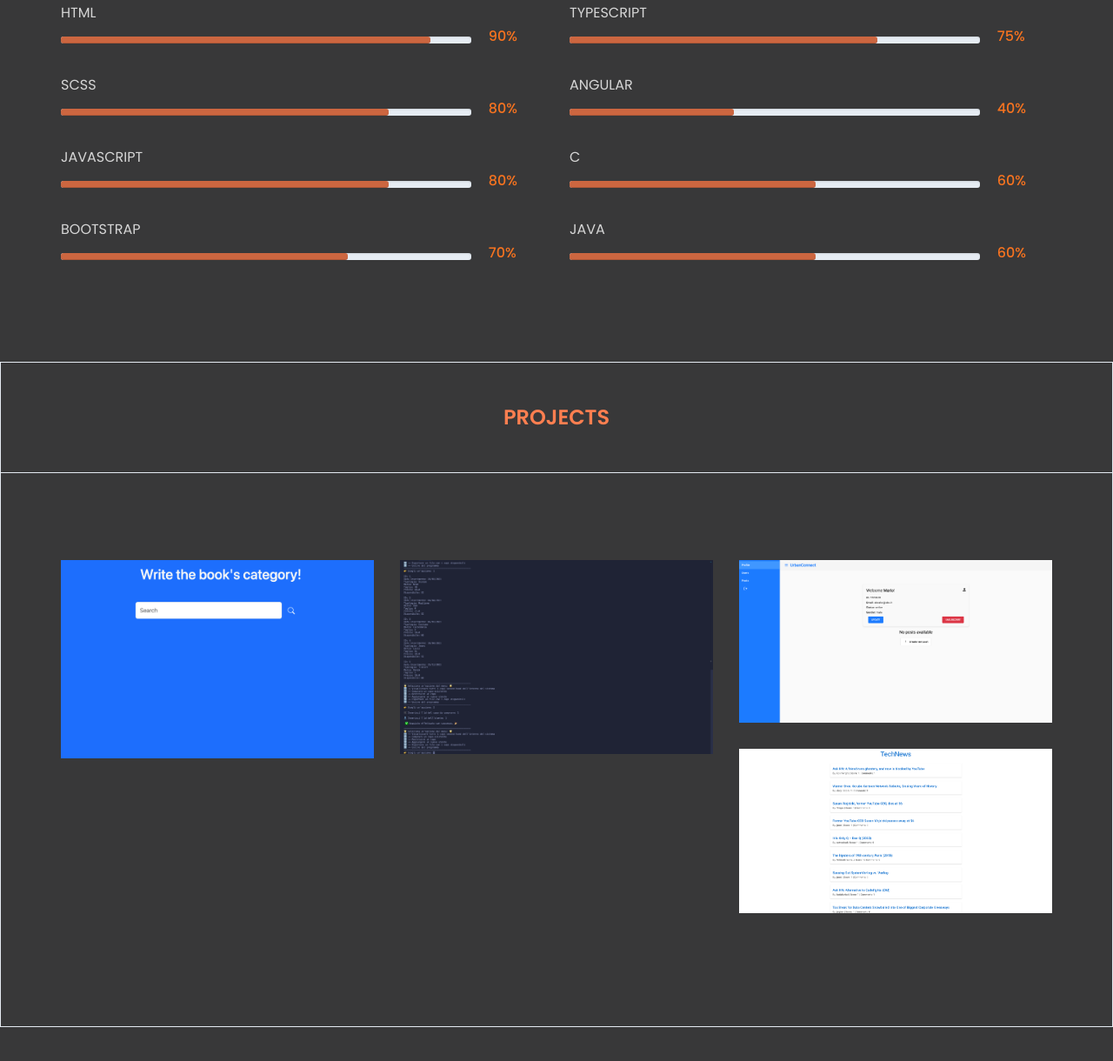
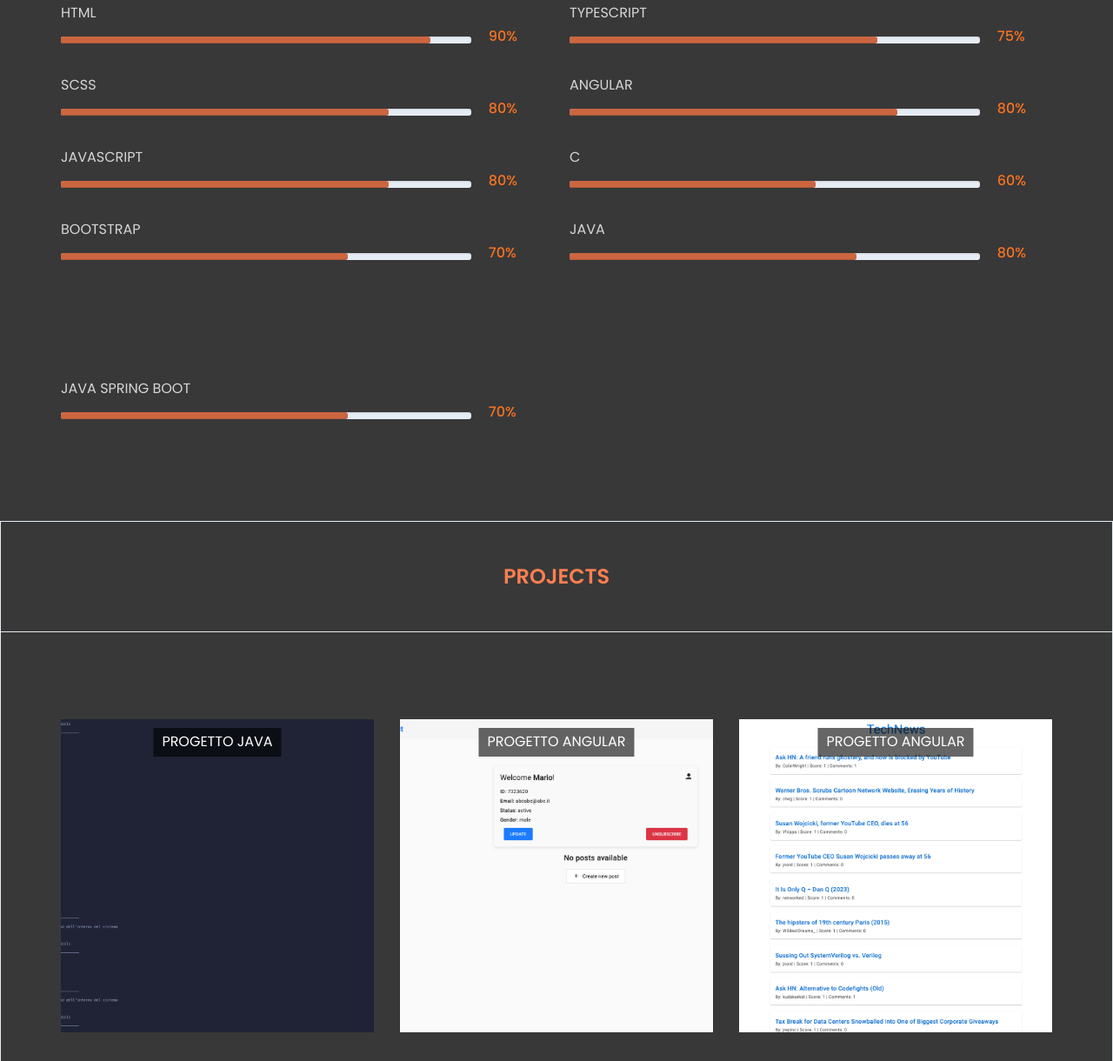
Before and after one commit to DanielIozia/DanielIozia.github.io, a plain HTML site: page index.html in a window 1280 px wide. Shown: the part 2479-3699 px from the top of the page at 87% size. Drawn offline with nearby package versions, Linux system fonts and the light colour scheme.

Commit message:
aggiunta skill java bootstrap, sistemata visualizzazione dei progetti, aggiunto titolo ai progetti e cambiato cv

```diff
--- a/assets/css/style.css
+++ b/assets/css/style.css
@@ -611,11 +611,13 @@ span.single-timeline-horizontal.spacial-horizontal-line {width: 88px;}
         9. Portfolio
 --------------------------------------*/
 .portfolio {
-    padding:  50px 0 100px;
-    border:  1px solid #e5ebf2;
+    padding: 50px 0 100px;
+    border: 1px solid #e5ebf2;
 }
 
-.portfolio-content {padding-top: 100px;}
+.portfolio-content {
+    padding-top: 100px;
+}
 
 /* ---- .item ---- */
 .isotope:after {
@@ -623,65 +625,74 @@ span.single-timeline-horizontal.spacial-horizontal-line {width: 88px;}
     display: block;
     clear: both;
 }
+
 .isotope .item {
-    position:relative;
-    overflow:hidden;
+    position: relative;
+    overflow: hidden;
     margin-bottom: 30px;
+    width: 100%; /* Imposta la larghezza al 100% del contenitore */
+    aspect-ratio: 1/1; /* Imposta il rapporto d'aspetto 1:1 per rendere il contenitore quadrato */
+    display: flex;
+    align-items: center;
+    justify-content: center;
+    flex-direction: column; /* Per impilare il titolo sopra l'immagine */
 }
-/*.item img*/
-.isotope .item img{
-    max-width:100%;
-    max-height:100%;
-    -webkit-transition: .5s;
-    -moz-transition: .5s;
-    -ms-transition: .5s;
-    -o-transition: .5s;
+
+
+.image-title {
+    position: absolute;
+    top: 10px; /* Distanza dalla parte superiore del contenitore */
+    left: 50%; /* Posiziona il titolo al centro orizzontalmente */
+    transform: translateX(-50%); /* Allinea centralmente il testo */
+    color: #ffffff; /* Colore del testo */
+    background-color: rgba(0, 0, 0, 0.6); /* Sfondo semitrasparente per contrasto */
+    padding: 5px 10px; /* Spaziatura interna */
+    font-size: 16px; /* Dimensione del testo */
+    z-index: 2; /* Assicura che il titolo stia sopra l'immagine */
+    text-transform: uppercase; /* Trasforma il testo in maiuscolo */
+    text-align: center; /* Centra il testo all'interno del div */
+    white-space: nowrap; /* Impedisce al testo di andare a capo */
+    overflow: hidden; /* Nasconde il testo che eccede */
+    text-overflow: ellipsis; /* Aggiunge i puntini di sospensione se il testo è troppo lungo */
+}
+
+.isotope .item img {
+    width: 100%; /* L'immagine occupa tutta la larghezza del contenitore */
+    height: 100%; /* L'immagine occupa tutta l'altezza del contenitore */
+    object-fit: cover; /* Assicura che l'immagine copra interamente il contenitore senza deformarsi */
+    transition: 0.5s; /* Transizione su hover */
+}
+
+.isotope .item:hover img {
+    transform: scale(1.1); /* Ingrandisce l'immagine leggermente quando si passa sopra con il mouse */
+}
+
+/*.isotope-overlay*/
+.isotope-overlay {
+    position: absolute;
+    height: 100%;
+    width: 100%;
+    background: rgba(31, 44, 108, .5);
+    display: flex;
+    align-items: center;
+    text-transform: uppercase;
+    justify-content: center;
+    flex-direction: row;
+    transform: scale(0);
     transition: .5s;
 }
-.isotope .item:hover  img{
-    -webkit-transform:scale(1.5);
-    -moz-transform:scale(1.5);
-    -ms-transform:scale(1.5);
-    -o-transform:scale(1.5);
-    transform:scale(1.5);
-}/*.item img*/
 
-/*.isotope-overlay*/
-.isotope-overlay{
-    position:absolute;
-    height:100%;
-    width:100%;
-    background:rgba(31,44,108,.5);
-    display:flex;
-    align-items:center;
-    text-transform: uppercase;
-    justify-content:center;
-    flex-direction:row;
-    -webkit-transform:scale(0);
-    -moz-transform:scale(0);
-    -ms-transform:scale(0);
-    -o-transform:scale(0);
-    transform:scale(0);
-    -webkit-transition: .5s;
-    -moz-transition: .5s;
-    -ms-transition: .5s;
-    -o-transition: .5s;
-    transition: .5s;
-}
 .isotope-overlay a {
     display: inline-block;
     color: #fff;
     font-size: 14px;
     text-align: center;
 }
-.isotope .item:hover .isotope-overlay{
-    -webkit-transform:scale(1);
-    -moz-transform:scale(1);
-    -ms-transform:scale(1);
-    -o-transform:scale(1);
-    transform:scale(1);
-    top:0;
-}/*.isotope-overlay*/
+
+.isotope .item:hover .isotope-overlay {
+    transform: scale(1);
+    top: 0;
+}
 
 /*-------------------------------------
         10. Clients
--- a/index.html
+++ b/index.html
@@ -226,7 +226,7 @@
 						<div class="col-sm-6">
 							<div class="single-horizontal-timeline">
 								<div class="experience-time">
-									<h2>2023 - In Progress</h2>
+									<h2>10/2023 - 10/2024</h2>
 									<h3>master <span> in </span> full stack development</h3>
 								</div><!--/.experience-time-->
 								<div class="timeline-horizontal-border">
@@ -326,11 +326,11 @@
 										<span class="progressText">Angular</span>
 										<div class="single-progress-txt">
 											<div class="progress ">
-											   <div class="progress-bar" role="progressbar" aria-valuenow="40" aria-valuemin="10" aria-valuemax="100">
+											   <div class="progress-bar" role="progressbar" aria-valuenow="80" aria-valuemin="10" aria-valuemax="100">
 
 											   </div>
 											</div>
-											<h3>40%</h3>
+											<h3>80%</h3>
 										</div>
 									</div><!-- /.barWrapper -->
 									<div class="barWrapper">
@@ -348,15 +348,37 @@
 										<span class="progressText">Java</span>
 										<div class="single-progress-txt">
 											<div class="progress ">
-											   <div class="progress-bar" role="progressbar" aria-valuenow="60" aria-valuemin="10" aria-valuemax="100">
+											   <div class="progress-bar" role="progressbar" aria-valuenow="70" aria-valuemin="10" aria-valuemax="100">
 
 											   </div>
 											</div>
-											<h3>60%</h3>
+											<h3>80%</h3>
 										</div>
 									</div><!-- /.barWrapper -->
 								</div>
 							</div>
+
+							<div class="col-md-6">
+								<div class="single-skill-content">
+									<div class="barWrapper">
+										<span class="progressText">Java Spring Boot</span>
+										<div class="single-progress-txt">
+											<div class="progress ">
+											<div class="progress-bar" role="progressbar" aria-valuenow="70" aria-valuemin="10" aria-valuemax="100">
+
+											</div>
+											</div>
+											<h3>70%</h3>
+										</div>
+									</div><!-- /.barWrapper -->
+
+
+									<!-- AGGIUNGERE QUI LE ALTRE SKILLS -->
+
+
+								</div>
+							</div>
+
 						</div><!-- /.row -->
 					</div>	<!-- /.container -->
 				</div><!-- /.skill-content-->
@@ -681,20 +703,9 @@
 						<div class="isotope">
 							<div class="row">
 
-
 								<div class="col-sm-4">
 									<div class="item">
-										<img src="assets/images/portfolio/bookeria.jpg" alt="Bookeria image"/>
-										<div class="isotope-overlay">
-											<a href="https://github.com/DanielIozia/Bookeria?tab=readme-ov-file"class="linkProject"  target="_blank">
-												view on github
-											</a>
-										</div><!-- /.isotope-overlay -->
-									</div><!-- /.item -->
-								</div><!-- /.col -->
-
-								<div class="col-sm-4">
-									<div class="item">
+										<div class="image-title">Progetto Java</div>
 										<img src="assets/images/portfolio/LookBook.jpg" alt="LookBook image"/>
 										<div class="isotope-overlay">
 											<a href="https://github.com/DanielIozia/LookBook" class="linkProject" target="_blank">
@@ -706,6 +717,7 @@
 
 								<div class="col-sm-4">
 									<div class="item">
+										<div class="image-title">Progetto Angular</div>
 										<img src="assets/images/portfolio/UrbanConnect.jpg" alt="UrbanConnect image"/>
 										<div class="isotope-overlay">
 											<a href="https://github.com/DanielIozia/AngularApp" class="linkProject" target="_blank">
@@ -717,6 +729,7 @@
 
 								<div class="col-sm-4">
 									<div class="item">
+										<div class="image-title">Progetto Angular</div>
 										<img src="assets/images/portfolio/techNews.jpg" alt="Technews image"/>
 										<div class="isotope-overlay">
 											<a href="https://github.com/DanielIozia/TechNews"class="linkProject"  target="_blank">
```
Also changed, not shown: assets/images/portfolio/bookeria.jpg (deleted), 5 other files.
